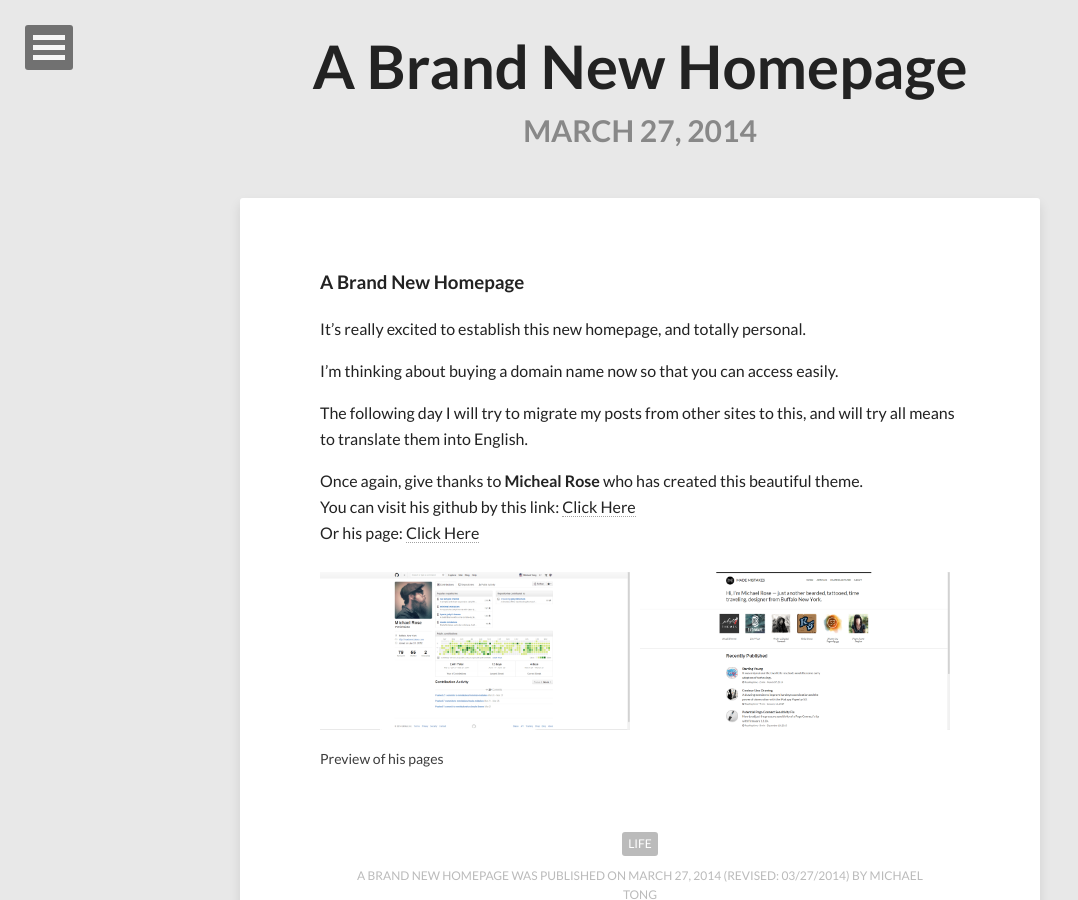
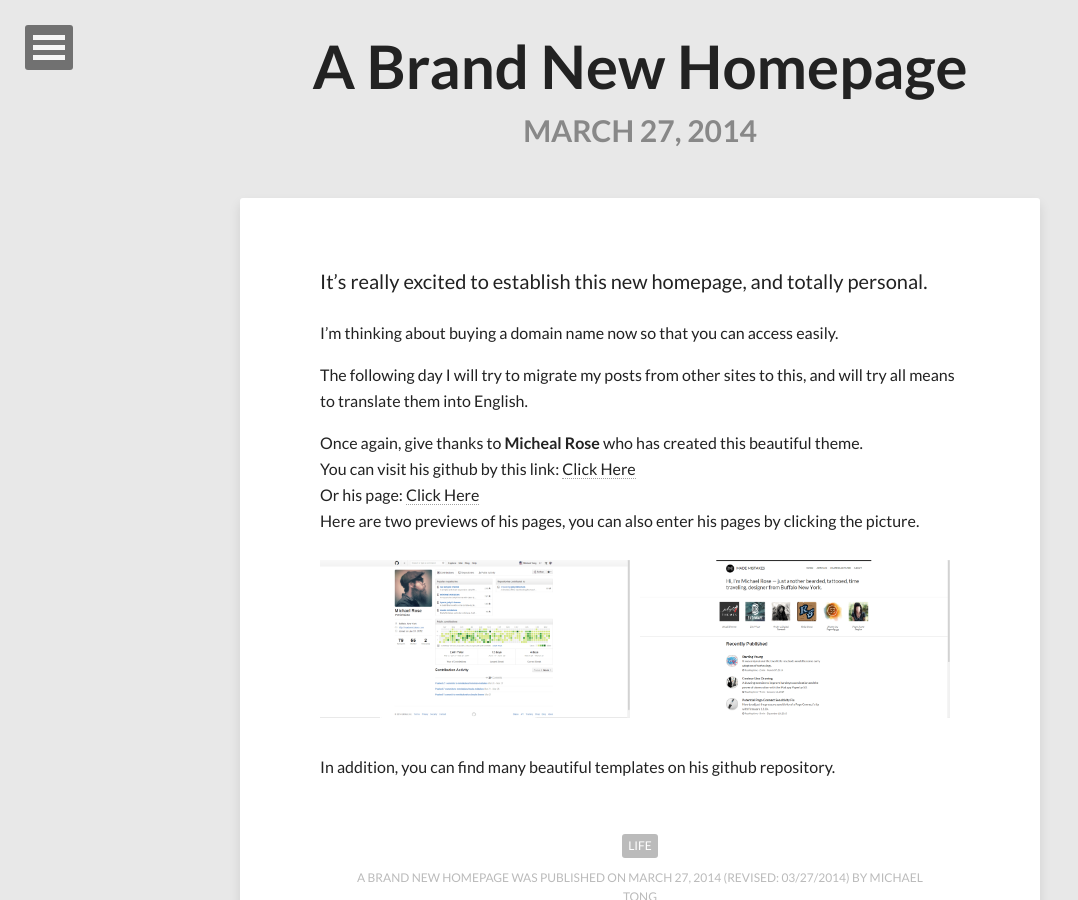
Before and after one commit to MichaelTong/michaeltong.github.com, a Jekyll site: the page built from _posts/2014-03-27-a-brand-new-homepage.md, in a window 1280 px wide and 900 px high. Shown: the whole window, without its empty margins (0-1078 px from the left). Built offline with Jekyll 4.4.1, drawn with Linux system fonts in a browser that asks for light colours; nearby versions of some CDN libraries; comment, search, counter and statistics services are not loaded.

Commit message:
Update 2014-03-27-a-brand-new-homepage.md

```diff
--- a/_posts/2014-03-27-a-brand-new-homepage.md
+++ b/_posts/2014-03-27-a-brand-new-homepage.md
@@ -11,7 +11,6 @@
 share: true
 ---
 
-### A Brand New Homepage
 
 It's really excited to establish this new homepage, and totally personal.
 
@@ -22,8 +21,10 @@
 Once again, give thanks to **Micheal Rose** who has created this beautiful theme.
 You can visit his github by this link: <a href="https://github.com/mmistakes" target="_blank">Click Here</a>
 Or his page: <a href="http://mademistakes.com/" target="_blank">Click Here</a>
+Here are two previews of his pages, you can also enter his pages by clicking the picture.
 <figure class="half">
 	<a href="https://github.com/mmistakes" target="_blank"><img src="/images/postpic/20140327/1.png" alt=""></a>
 	<a href="http://mademistakes.com/" target="_blank"><img src="/images/postpic/20140327/2.png" alt=""></a>
-	<figcaption>Preview of his pages</figcaption>
 </figure>
+
+In addition, you can find many beautiful templates on his github repository.
```
